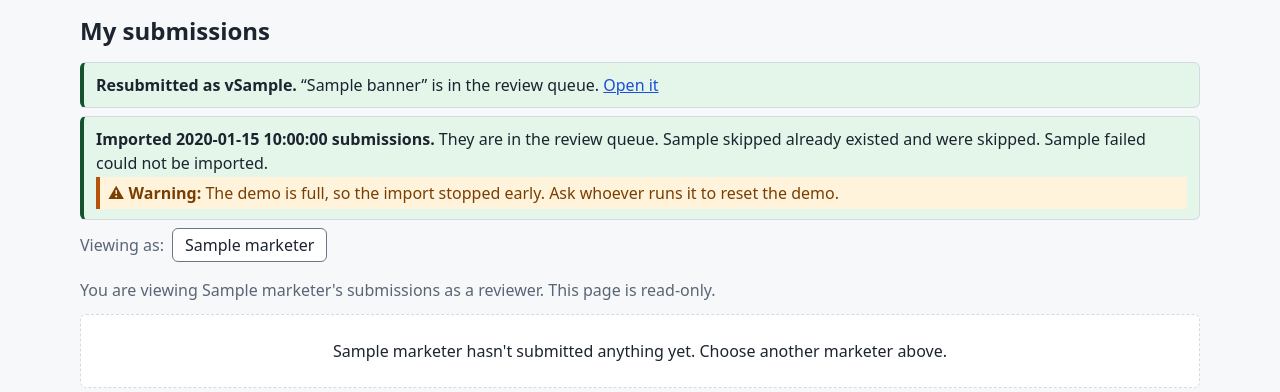
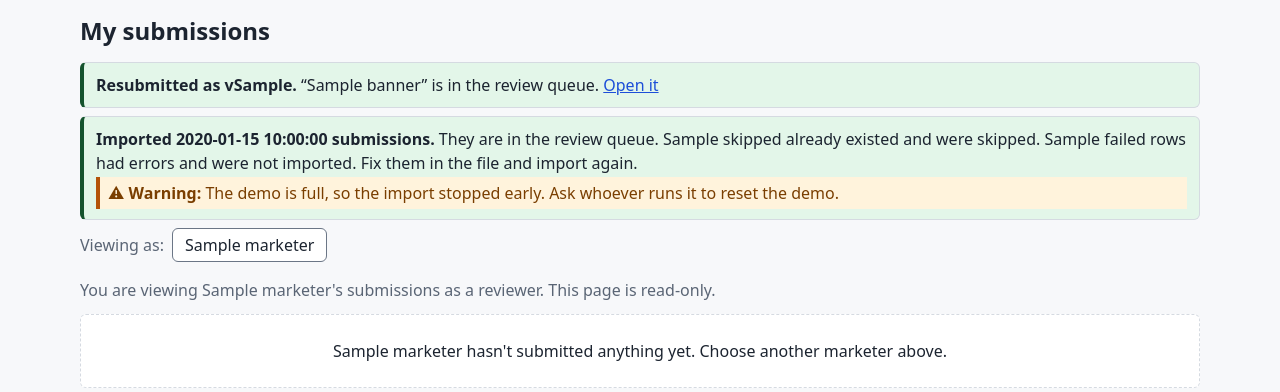
Before and after one commit to Nishi46/ClearPath_takehome, a FastAPI app: template app/templates/mine.html in a window 1280 px wide. Shown: the part 75-467 px from the top of the page. Run offline with FastAPI, Linux system fonts and the light colour scheme; the template is opened without the code that fills it: most values are stand-ins (such as "Sample title", 1, 10 or a date in 2020); some libraries are stand-ins or nearby versions.

Commit message:
import errors

```diff
--- a/app/templates/mine.html
+++ b/app/templates/mine.html
@@ -16,7 +16,7 @@
   <p><strong>Imported {{ imported.created }} submission{{ "" if imported.created == 1 else "s" }}.</strong>
     {%- if imported.created %} They are in the review queue.{% endif %}
     {%- if imported.skipped %} {{ imported.skipped }} already existed and {{ "was" if imported.skipped == 1 else "were" }} skipped.{% endif %}
-    {%- if imported.failed %} {{ imported.failed }} could not be imported.{% endif %}</p>
+    {%- if imported.failed %} {{ imported.failed }} row{{ "" if imported.failed == 1 else "s" }} had errors and {{ "was" if imported.failed == 1 else "were" }} not imported. Fix {{ "it" if imported.failed == 1 else "them" }} in the file and import again.{% endif %}</p>
   {%- if imported.full %}<p class="field-warning"><span aria-hidden="true">&#9888;</span> <strong>Warning:</strong> The demo is full, so the import stopped early. Ask whoever runs it to reset the demo.</p>{% endif %}
 </div>
 {% endif %}
```
Also changed, not shown: tests/test_import_route.py (+1 -1 lines).
